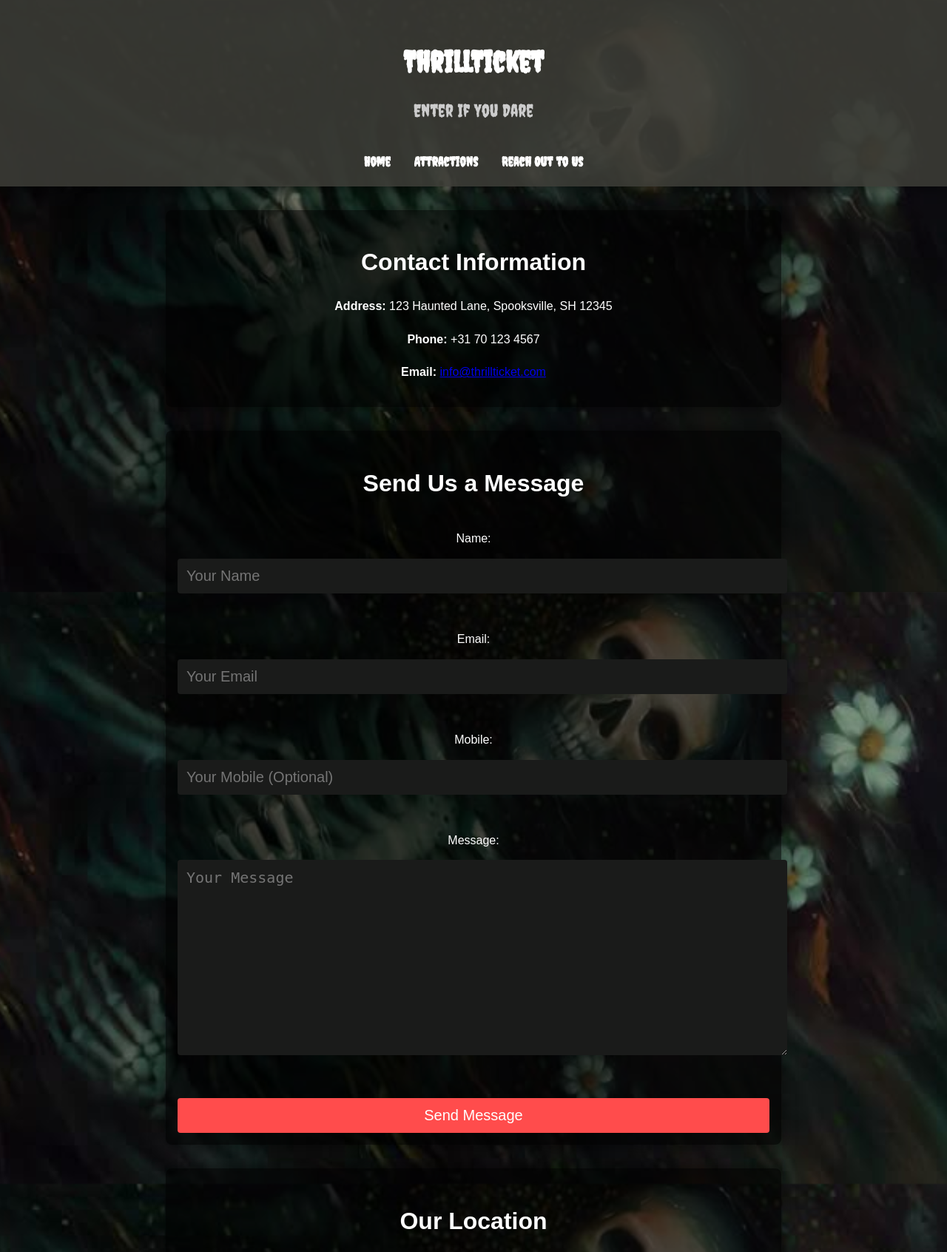
After one commit to sanju4725/ThrillTicket, a Django app: page /contact/ in a window 1280 px wide. The commit adds this page. Shown: the top 1692 px of the page at 74% size. Run offline with Django 5.2, Linux system fonts and the light colour scheme.

Commit message:
Added more pages

```diff
--- /dev/null
+++ b/thrillticket/halls/templates/halls/contact.html
@@ -0,0 +1,78 @@
+{% load static %}
+<!DOCTYPE html>
+<html lang="en">
+<head>
+    <meta charset="UTF-8">
+    <title>Reach Out to Us - ThrillTicket</title>
+    <link rel="stylesheet" href="{% static 'css/style.css' %}">
+    <link href="https://fonts.googleapis.com/css2?family=Creepster&display=swap" rel="stylesheet">
+</head>
+<body style="background: url('{% static 'images/haunted-bg.jpg' %}') no-repeat center center fixed; background-size: cover;">
+
+<header>
+    <div class="header-content">
+        <h1>ThrillTicket</h1>
+        <p class="subtitle">Enter If You Dare</p>
+    </div>
+    <nav>
+        <a href="/">Home</a>
+        <a href="/attractions/">Attractions</a>
+        <a href="/contact/">Reach Out to Us</a>
+    </nav>
+</header>
+
+<main>
+    <section class="contact-info">
+        <h2>Contact Information</h2>
+        <p><strong>Address:</strong> 123 Haunted Lane, Spooksville, SH 12345</p>
+        <p><strong>Phone:</strong> +31 70 123 4567</p>
+        <p><strong>Email:</strong> <a href="mailto:info@thrillticket.com">info@thrillticket.com</a></p>
+    </section>
+
+    <section class="contact-form">
+        <h2>Send Us a Message</h2>
+        {% if success %}
+            <p style="color: lightgreen;">Message sent successfully! We'll get back to you shortly.</p>
+        {% endif %}
+        <form method="POST">
+            {% csrf_token %}
+            {{ form.as_p }}
+            <button type="submit">Send Message</button>
+        </form>
+    </section>
+
+    <section class="map-section">
+        <h2>Our Location</h2>
+        <div class="map-responsive">
+            <iframe
+                src="https://www.google.com/maps/embed?pb=!1m18!1m12!1m3!1d3887.4506376806858!2d77.58952267532253!3d13.006950014101802!2m3!1f0!2f0!3f0!3m2!1i1024!2i768!4f13.1!3m3!1m2!1s0x3bae17b55c78182f%3A0xd46d15155f682466!2sFun%20World%20Amusement%20Park!5e0!3m2!1sen!2snl!4v1748876120534!5m2!1sen!2snl"
+                width="600"
+                height="450"
+                style="border:0;"
+                allowfullscreen=""
+                loading="lazy"
+                referrerpolicy="no-referrer-when-downgrade">
+            </iframe>
+        </div>
+    </section>
+</main>
+
+<footer>
+    <div class="footer-container">
+        <div class="footer-about">
+            <h4>About ThrillTicket</h4>
+            <p>Creators of immersive horror mazes and psychological thrill experiences since 2025. Based in your nightmares.</p>
+        </div>
+        <ul class="footer-links">
+            <li><a href="/">Home</a></li>
+            <li><a href="/attractions/">Attractions</a></li>
+            <li><a href="/contact/">Reach Out to Us</a></li>
+        </ul>
+    </div>
+    <p class="copyright">
+        &copy; 2025 ThrillTicket. All rights reserved. Dread responsibly.
+    </p>
+</footer>
+
+</body>
+</html>
--- a/thrillticket/halls/urls.py
+++ b/thrillticket/halls/urls.py
@@ -3,4 +3,6 @@ from . import views
 
 urlpatterns = [
     path('', views.index, name='index'),
+    path('attractions/', views.attractions, name='attractions'),
+    path('contact/', views.contact_view, name='contact'),  # <-- new contact page
 ]
--- a/thrillticket/halls/views.py
+++ b/thrillticket/halls/views.py
@@ -33,3 +33,76 @@ Message:
             return render(request, 'halls/index.html', {'form': ContactForm(), 'success': True})
 
     return render(request, 'halls/index.html', {'form': form})
+
+def attractions(request):
+    attractions_data = [
+        {
+            "name": "Maze of Shadows",
+            "icon": "👹",
+            "image": "images/maze-of-shadows.jpg",
+            "description": "A pitch-black labyrinth where shadows move, and so do your fears.",
+            "testimonials": [
+                {"text": "I almost ran straight into a wall. Terrifying!", "author": "Sara M."},
+                {"text": "Pure darkness. I never screamed so much in my life.", "author": "Kevin T."}
+            ]
+        },
+        {
+            "name": "Zombie Alley",
+            "icon": "🧟",
+            "image": "images/zombie-alley.jpg",
+            "description": "A foggy street crawling with the undead — and only one way out.",
+            "testimonials": [
+                {"text": "The jump scares were nonstop. Loved every second.", "author": "Priya N."}
+            ]
+        },
+        {
+            "name": "Hall of Screams",
+            "icon": "🎭",
+            "image": "images/hall-of-screams.jpg",
+            "description": "A distorted funhouse where echoes of terror follow you through each twist.",
+            "testimonials": [
+                {"text": "Clowns. Mirrors. Screams. 10/10 horror.", "author": "Eli V."}
+            ]
+        },
+        {
+            "name": "The Butcher’s Basement",
+            "icon": "🩸",
+            "image": "images/butcher-basement.jpg",
+            "description": "The blood-stained dungeon of the deranged butcher — and his cleaver.",
+            "testimonials": [
+                {"text": "Chainsaws? Really? I nearly fainted.", "author": "Joan K."}
+            ]
+        }
+    ]
+    return render(request, 'halls/attractions.html', {'attractions': attractions_data})
+
+def contact_view(request):
+    form = ContactForm()
+    if request.method == 'POST':
+        form = ContactForm(request.POST)
+        if form.is_valid():
+            name = form.cleaned_data['name']
+            email = form.cleaned_data['email']
+            mobile = form.cleaned_data.get('mobile', 'Not provided')
+            message = form.cleaned_data['message']
+
+            full_message = f"""
+New contact form submission from ThrillTicket:
+
+Name: {name}
+Email: {email}
+Mobile: {mobile or 'Not provided'}
+
+Message:
+{message}
+            """.strip()
+
+            send_mail(
+                subject=f"[ThrillTicket] Message from {name}",
+                message=full_message,
+                from_email=email,
+                recipient_list=['info@thrillticket.com'],
+            )
+            return render(request, 'halls/contact.html', {'form': ContactForm(), 'success': True})
+
+    return render(request, 'halls/contact.html', {'form': form})
--- a/thrillticket/static/css/style.css
+++ b/thrillticket/static/css/style.css
@@ -217,3 +217,97 @@ footer p {
     width: 100%;
     box-sizing: border-box;
 }
+
+.attractions-list {
+    padding: 2rem;
+}
+
+.attraction-block {
+    margin: 2rem auto;
+    max-width: 1000px;
+    background: var(--section-bg);
+    padding: 2rem;
+    border-radius: 12px;
+    box-shadow: 0 0 15px rgba(0,0,0,0.5);
+}
+
+.attraction-block h2 {
+    font-size: 28px;
+    margin-bottom: 1rem;
+}
+
+.attraction-img {
+    width: 100%;
+    max-height: 400px;
+    object-fit: cover;
+    border-radius: 10px;
+    margin-bottom: 1rem;
+}
+
+.attraction-testimonials blockquote {
+    background: rgba(42, 42, 42, 0.8);
+    margin: 1rem 0;
+    padding: 1rem;
+    border-left: 5px solid #ff4444;
+    color: var(--fg);
+    border-radius: 8px;
+}
+
+/* Contact Page Styles */
+.contact-info, .contact-form, .map-section {
+    max-width: 800px;
+    margin: 2rem auto;
+    padding: 1rem;
+    background-color: rgba(0, 0, 0, 0.6);
+    border-radius: 8px;
+    color: #fff;
+}
+
+.contact-info h2, .contact-form h2, .map-section h2 {
+    text-align: center;
+    margin-bottom: 1rem;
+}
+
+.contact-form form {
+    display: flex;
+    flex-direction: column;
+}
+
+.contact-form form input,
+.contact-form form textarea {
+    margin-bottom: 1rem;
+    padding: 0.75rem;
+    border: none;
+    border-radius: 4px;
+}
+
+.contact-form form button {
+    padding: 0.75rem;
+    background-color: #ff4c4c;
+    color: #fff;
+    border: none;
+    border-radius: 4px;
+    cursor: pointer;
+}
+
+.contact-form form button:hover {
+    background-color: #e04343;
+}
+
+/* Responsive Map */
+.map-responsive {
+    position: relative;
+    overflow: hidden;
+    padding-bottom: 56.25%;
+    height: 0;
+    margin-top: 1rem;
+}
+
+.map-responsive iframe {
+    position: absolute;
+    top: 0;
+    left: 0;
+    width: 100%;
+    height: 100%;
+    border: 0;
+}
```
Also changed, not shown: thrillticket/halls/templates/halls/attractions.html (added, +47 -0 lines), thrillticket/halls/templates/halls/index.html (+3 -13 lines), thrillticket/static/images/butcher-basement.jpg (added), thrillticket/static/images/hall-of-screams.jpg (added), thrillticket/static/images/maze-of-shadows.jpg (added), thrillticket/static/images/zombie-alley.jpg (added), 4 other files.
